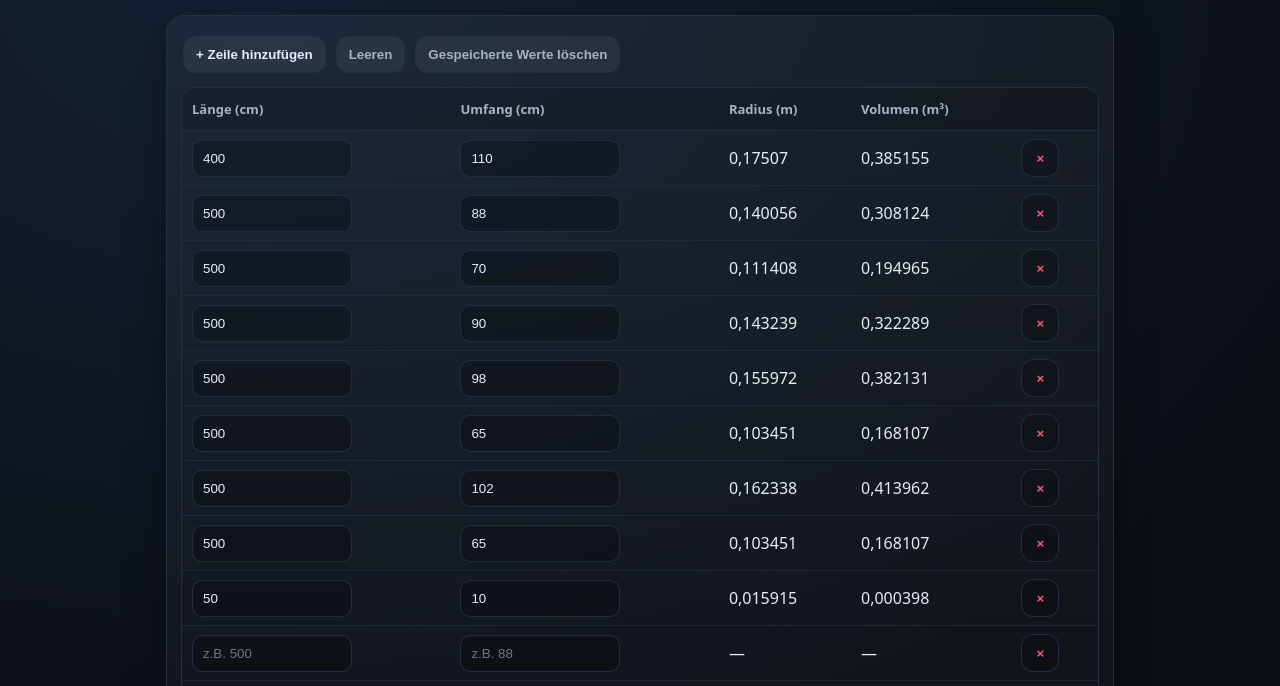
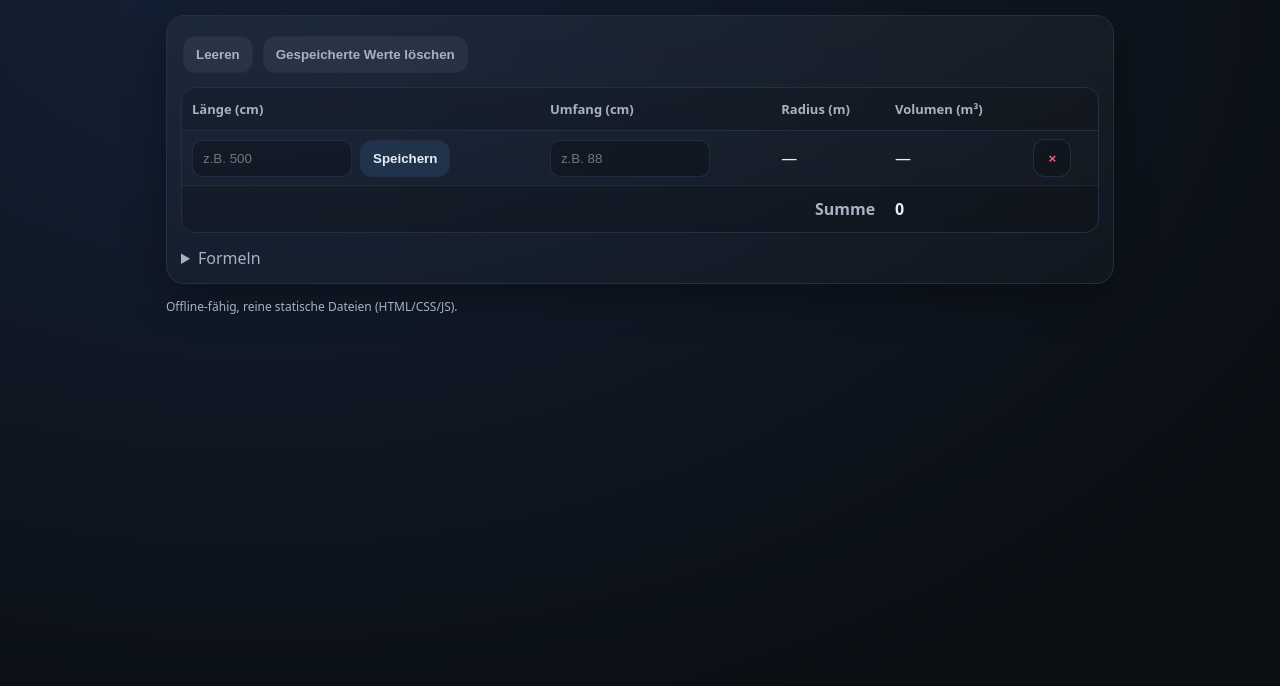
Before and after one commit to s31z/holz-rechner, a plain HTML site: page index.html in a window 1280 px wide. Shown: the part 97-783 px from the top of the page. Drawn offline with Linux system fonts and the light colour scheme.

Commit message:
Add files via upload

```diff
--- a/app.js
+++ b/app.js
@@ -3,18 +3,21 @@
 // Radius (m) = Umfang(cm) / 100 / 2 / PI
 // Volumen (m^3) = PI * Radius^2 * Länge(cm)/100
 //
-// Cookie/Local persistence:
-// - Values are saved automatically to localStorage (preferred over cookies for size/reliability).
-// - A "Gespeicherte Werte löschen" button clears the saved state.
+// Persistence:
+// - Saved rows are stored in localStorage.
+// UX changes (per request):
+// - First visit: no pre-filled entries.
+// - Each row has a "Speichern" button; calculations apply only after saving.
+// - A new empty row appears automatically after saving a row with values.
+// - No "add row" button is needed.
 
 const PI = Math.PI;
 const fmt = new Intl.NumberFormat("de-DE", { maximumFractionDigits: 6 });
 
-const STORAGE_KEY = "holzVolumenRechner:v1";
+const STORAGE_KEY = "holzVolumenRechner:v2";
 
 const tableBody = document.querySelector("#calcTable tbody");
 const sumCell = document.querySelector("#sumCell");
-const addRowBtn = document.querySelector("#addRowBtn");
 const clearBtn = document.querySelector("#clearBtn");
 const clearSavedBtn = document.querySelector("#clearSavedBtn");
 
@@ -36,28 +39,24 @@
   return { radiusM, volumeM3 };
 }
 
-function getRowsFromDOM() {
+// -------- persistence (saved rows only) --------
+function getSavedRowsFromDOM() {
   const rows = [];
   for (const tr of tableBody.querySelectorAll("tr")) {
-    const lenInput = tr.querySelector('input[data-col="laenge"]');
-    const umfInput = tr.querySelector('input[data-col="umfang"]');
-    rows.push({
-      laenge_cm: lenInput?.value ?? "",
-      umfang_cm: umfInput?.value ?? ""
-    });
+    const savedLen = tr.dataset.savedLen ?? "";
+    const savedUmf = tr.dataset.savedUmf ?? "";
+    if (savedLen !== "" || savedUmf !== "") {
+      rows.push({ laenge_cm: savedLen, umfang_cm: savedUmf });
+    }
   }
   return rows;
 }
 
 function saveState() {
   try {
-    const payload = {
-      rows: getRowsFromDOM(),
-      savedAt: new Date().toISOString()
-    };
+    const payload = { rows: getSavedRowsFromDOM(), savedAt: new Date().toISOString() };
     localStorage.setItem(STORAGE_KEY, JSON.stringify(payload));
   } catch (e) {
-    // If storage is blocked (private mode / settings), fail silently.
     console.warn("Saving disabled:", e);
   }
 }
@@ -69,85 +68,144 @@
     const parsed = JSON.parse(raw);
     if (!parsed || !Array.isArray(parsed.rows)) return null;
     return parsed.rows;
-  } catch (e) {
+  } catch {
     return null;
   }
 }
 
 function clearSavedState() {
-  try {
-    localStorage.removeItem(STORAGE_KEY);
-  } catch (e) {
-    // ignore
-  }
+  try { localStorage.removeItem(STORAGE_KEY); } catch {}
 }
 
-function render({ skipSave = false } = {}) {
+// -------- rendering --------
+function renderSum() {
   let sum = 0;
-
   for (const tr of tableBody.querySelectorAll("tr")) {
-    const lenInput = tr.querySelector('input[data-col="laenge"]');
-    const umfInput = tr.querySelector('input[data-col="umfang"]');
-    const rOut = tr.querySelector('[data-out="radius"]');
-    const vOut = tr.querySelector('[data-out="volume"]');
-
-    const { radiusM, volumeM3 } = calcRow(lenInput.value, umfInput.value);
-
-    rOut.textContent = Number.isFinite(radiusM) ? fmt.format(radiusM) : "—";
-    vOut.textContent = Number.isFinite(volumeM3) ? fmt.format(volumeM3) : "—";
-
+    const savedLen = tr.dataset.savedLen ?? "";
+    const savedUmf = tr.dataset.savedUmf ?? "";
+    const { volumeM3 } = calcRow(savedLen, savedUmf);
     if (Number.isFinite(volumeM3)) sum += volumeM3;
   }
+  sumCell.textContent = fmt.format(sum);
+}
 
-  sumCell.textContent = fmt.format(sum);
+function updateRowOutputs(tr) {
+  const rOut = tr.querySelector('[data-out="radius"]');
+  const vOut = tr.querySelector('[data-out="volume"]');
 
-  if (!skipSave) saveState();
+  const savedLen = tr.dataset.savedLen ?? "";
+  const savedUmf = tr.dataset.savedUmf ?? "";
+
+  if (savedLen === "" && savedUmf === "") {
+    rOut.textContent = "—";
+    vOut.textContent = "—";
+    return;
+  }
+
+  const { radiusM, volumeM3 } = calcRow(savedLen, savedUmf);
+  rOut.textContent = Number.isFinite(radiusM) ? fmt.format(radiusM) : "—";
+  vOut.textContent = Number.isFinite(volumeM3) ? fmt.format(volumeM3) : "—";
+}
+
+function ensureTrailingEmptyRow() {
+  const trs = Array.from(tableBody.querySelectorAll("tr"));
+  if (trs.length === 0) {
+    addRow();
+    return;
+  }
+  const last = trs[trs.length - 1];
+  const lastSavedLen = last.dataset.savedLen ?? "";
+  const lastSavedUmf = last.dataset.savedUmf ?? "";
+
+  // If the last row has saved values, append a new empty row.
+  if (lastSavedLen !== "" || lastSavedUmf !== "") {
+    addRow();
+  }
 }
 
 function addRow(values = { laenge_cm: "", umfang_cm: "" }) {
   const tr = document.createElement("tr");
 
+  // Saved values drive calculations; inputs are editable drafts.
+  tr.dataset.savedLen = values.laenge_cm ?? "";
+  tr.dataset.savedUmf = values.umfang_cm ?? "";
+
   tr.innerHTML = `
-    <td><input data-col="laenge" type="number" inputmode="decimal" step="any" min="0" placeholder="z.B. 500" value="${values.laenge_cm ?? ""}"></td>
-    <td><input data-col="umfang" type="number" inputmode="decimal" step="any" min="0" placeholder="z.B. 88" value="${values.umfang_cm ?? ""}"></td>
+    <td>
+      <div class="cellFlex">
+        <input data-col="laenge" type="number" inputmode="decimal" step="any" min="0" placeholder="z.B. 500" value="${values.laenge_cm ?? ""}">
+        <button class="saveBtn" type="button" title="Werte speichern">Speichern</button>
+      </div>
+    </td>
+    <td>
+      <input data-col="umfang" type="number" inputmode="decimal" step="any" min="0" placeholder="z.B. 88" value="${values.umfang_cm ?? ""}">
+    </td>
     <td class="out" data-out="radius">—</td>
     <td class="out" data-out="volume">—</td>
     <td><button class="iconBtn" type="button" title="Zeile löschen" aria-label="Zeile löschen"><span>×</span></button></td>
   `;
 
-  const inputs = tr.querySelectorAll("input");
-  inputs.forEach(inp => inp.addEventListener("input", () => render()));
+  const lenInput = tr.querySelector('input[data-col="laenge"]');
+  const umfInput = tr.querySelector('input[data-col="umfang"]');
+  const saveBtn = tr.querySelector(".saveBtn");
 
-  tr.querySelector("button").addEventListener("click", () => {
+  // Mark row as "dirty" when typing (purely visual; outputs won't change until save).
+  function markDirty() {
+    tr.classList.add("dirty");
+  }
+  lenInput.addEventListener("input", markDirty);
+  umfInput.addEventListener("input", markDirty);
+
+  saveBtn.addEventListener("click", () => {
+    const lenVal = (lenInput.value ?? "").trim();
+    const umfVal = (umfInput.value ?? "").trim();
+
+    // If both empty: treat as "not saved"
+    tr.dataset.savedLen = lenVal;
+    tr.dataset.savedUmf = umfVal;
+
+    tr.classList.remove("dirty");
+
+    updateRowOutputs(tr);
+    ensureTrailingEmptyRow();
+    renderSum();
+    saveState();
+  });
+
+  tr.querySelector(".iconBtn").addEventListener("click", () => {
     tr.remove();
-    // keep at least one row
+    // Ensure at least one empty row exists
     if (tableBody.querySelectorAll("tr").length === 0) addRow();
-    render();
+    ensureTrailingEmptyRow();
+    // Recompute after delete
+    for (const row of tableBody.querySelectorAll("tr")) updateRowOutputs(row);
+    renderSum();
+    saveState();
   });
 
   tableBody.appendChild(tr);
+  updateRowOutputs(tr);
 }
 
-function setRows(rows) {
+function setRows(savedRows) {
   tableBody.innerHTML = "";
-  if (Array.isArray(rows) && rows.length) {
-    rows.forEach(r => addRow(r));
+  if (Array.isArray(savedRows) && savedRows.length) {
+    savedRows.forEach(r => addRow(r));
   } else {
-    addRow();
+    addRow(); // first visit: empty
   }
-  render({ skipSave: true }); // render once without saving, then save explicitly
-  saveState();
+  ensureTrailingEmptyRow();
+  renderSum();
 }
 
-addRowBtn.addEventListener("click", () => {
+// -------- toolbar buttons --------
+clearBtn.addEventListener("click", () => {
+  // Clear current entries and also clear saved state (keeps storage consistent)
+  tableBody.innerHTML = "";
   addRow();
-  render();
-});
-
-clearBtn.addEventListener("click", () => {
-  tableBody.innerHTML = "";
-  addRow(); // keep one empty row
-  render();
+  ensureTrailingEmptyRow();
+  renderSum();
+  saveState(); // saves as empty
 });
 
 if (clearSavedBtn) {
@@ -155,16 +213,17 @@
     clearSavedState();
     tableBody.innerHTML = "";
     addRow();
-    render({ skipSave: true });
-    // don't auto-save immediately; leave it empty until user enters values
+    ensureTrailingEmptyRow();
+    renderSum();
+    // Do not auto-save: leave storage empty until the user saves a row
   });
 }
 
-// bootstrap: prefer saved state, fallback to embedded Excel values
+// -------- bootstrap --------
 const saved = loadState();
 if (saved) {
   setRows(saved);
 } else {
-  const initial = Array.isArray(window.__INITIAL_ROWS__) ? window.__INITIAL_ROWS__ : [];
-  setRows(initial);
+  // Explicitly ignore any embedded initial rows (first visit should be empty)
+  setRows([]);
 }
--- a/index.html
+++ b/index.html
@@ -15,7 +15,6 @@
 
     <section class="card">
       <div class="toolbar">
-        <button id="addRowBtn" type="button">+ Zeile hinzufügen</button>
         <button id="clearBtn" type="button" class="secondary">Leeren</button>
         <button id="clearSavedBtn" type="button" class="secondary">Gespeicherte Werte löschen</button>
       </div>
@@ -57,7 +56,7 @@
   </main>
 
   <script>
-    window.__INITIAL_ROWS__ = [{"laenge_cm": 400, "umfang_cm": 110}, {"laenge_cm": 500, "umfang_cm": 88}, {"laenge_cm": 500, "umfang_cm": 70}, {"laenge_cm": 500, "umfang_cm": 90}, {"laenge_cm": 500, "umfang_cm": 98}, {"laenge_cm": 500, "umfang_cm": 65}, {"laenge_cm": 500, "umfang_cm": 102}, {"laenge_cm": 500, "umfang_cm": 65}, {"laenge_cm": 50, "umfang_cm": 10}, {"laenge_cm": "", "umfang_cm": ""}, {"laenge_cm": "", "umfang_cm": ""}, {"laenge_cm": "", "umfang_cm": ""}, {"laenge_cm": "", "umfang_cm": ""}];
+    window.__INITIAL_ROWS__ = [];
   </script>
   <script src="app.js"></script>
 </body>
--- a/style.css
+++ b/style.css
@@ -146,3 +146,26 @@
   color: var(--muted);
   font-size: 12px;
 }
+
+
+/* Row editing UX */
+.cellFlex{
+  display:flex;
+  gap:8px;
+  align-items:center;
+}
+.saveBtn{
+  padding: 10px 12px;
+  border-radius: 12px;
+  border:1px solid var(--line);
+  background: rgba(90,169,255,.12);
+  color: var(--text);
+  font-weight: 700;
+  white-space: nowrap;
+}
+.saveBtn:hover{
+  border-color: rgba(90,169,255,.85);
+}
+tr.dirty td{
+  background: rgba(255,255,255,.02);
+}
```
